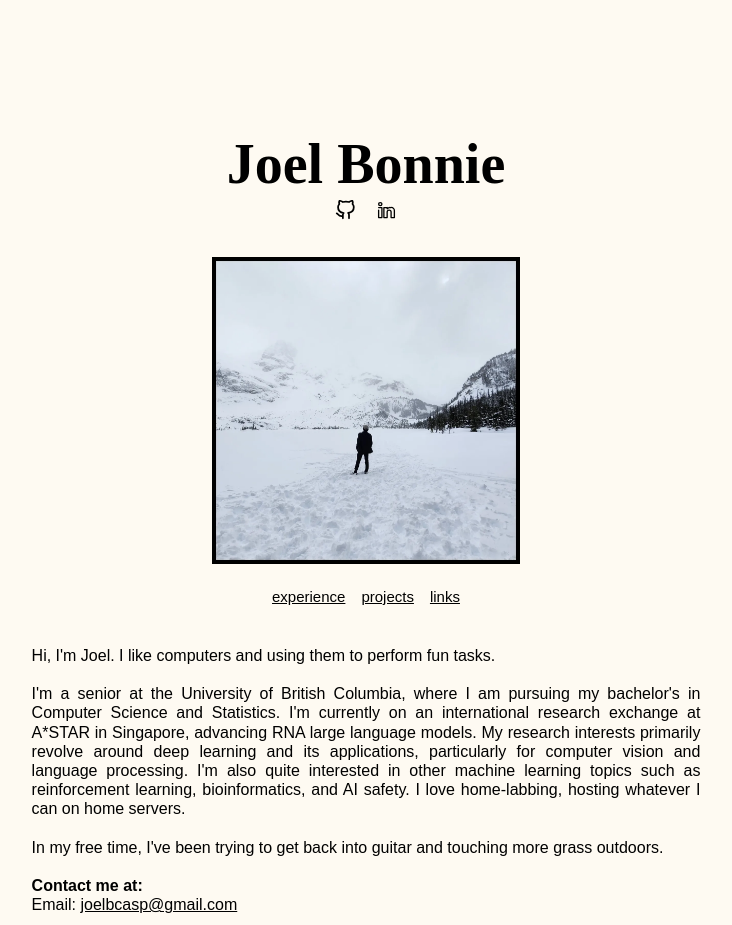
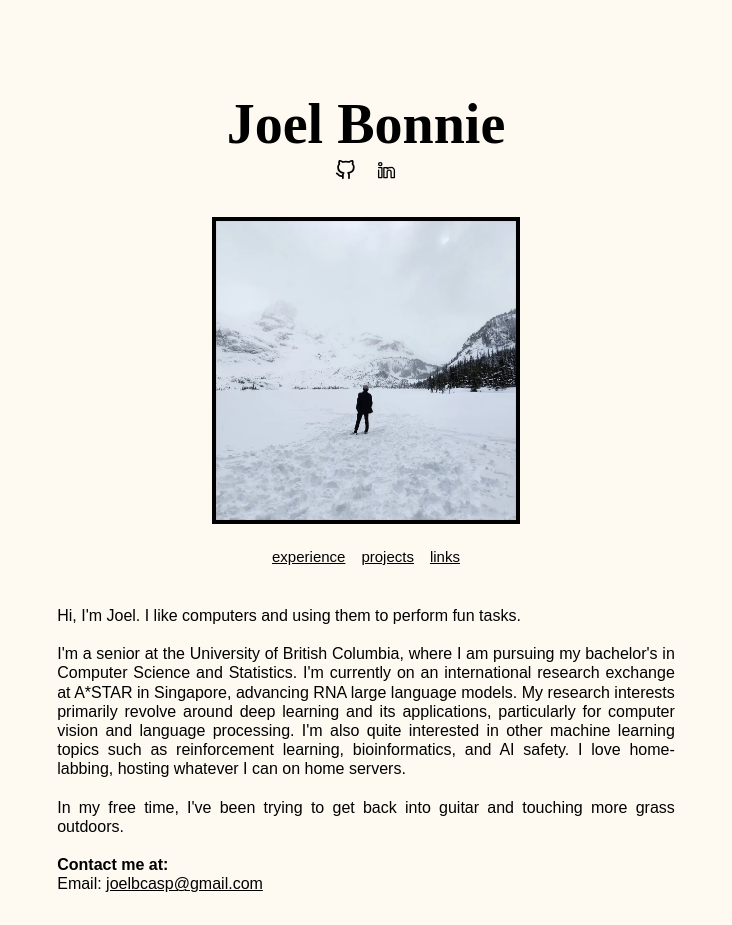
Before and after one commit to joelbonnie/betterweb, a plain HTML site: page index.html in a window 1024 px wide. Shown: the top 925 px of the page, without its empty margins (146-878 px from the left). Drawn offline with Linux system fonts and the light colour scheme.

Commit message:
modified margins for tablet + tiling windows

```diff
--- a/style.css
+++ b/style.css
@@ -116,11 +116,11 @@ section {
 /* Tablet */
 @media (min-width: 769px) and (max-width: 1024px) {
   header {
-    margin-top: 15vh;
+    margin-top: 10vh;
   }
 
   main {
-    max-width: 70vw;
+    max-width: 65vw;
   }
 
   #winter_image {
```
